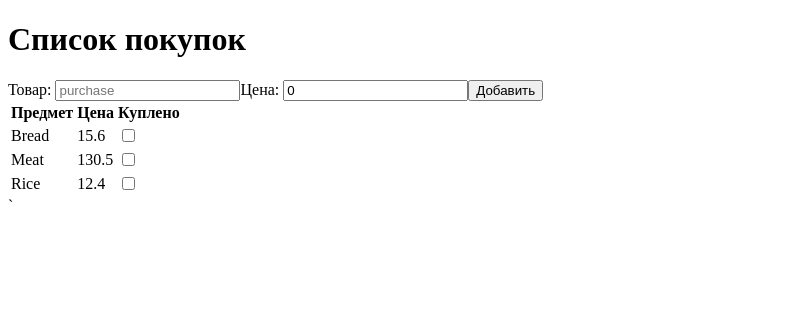
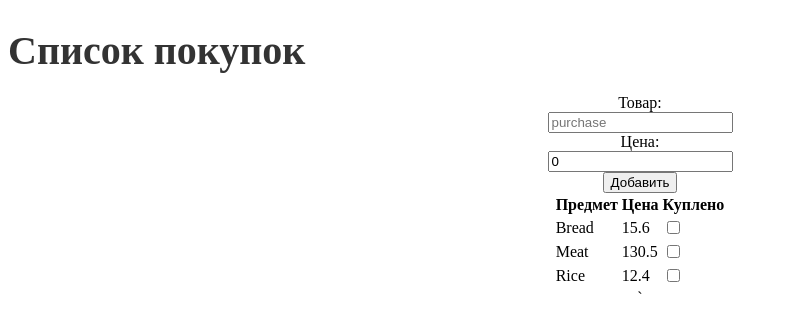
Before and after one commit to NurluhanKakpanAitu/MyFirstNgApp, an Angular app: page / in a window 1280 px wide. Shown: the top 332 px of the page, without its empty margins (0-788 px from the left). Built offline with nearby package versions, Linux system fonts and the light colour scheme.

Commit message:
add css style

```diff
--- a/src/app/app.component.css
+++ b/src/app/app.component.css
@@ -0,0 +1,13 @@
+.container{
+    margin-top: 20px;
+    margin-bottom: 20px;
+    display: flex;
+    justify-content: center;
+    align-items: center;
+    flex-direction: column;
+}
+h1{
+    color: #333;
+    font-size: 2.5em;
+    margin-bottom: 20px;
+}
--- a/src/app/app.component.html
+++ b/src/app/app.component.html
@@ -1,5 +1,5 @@
 <h1>Список покупок</h1>
-<div>
+<div class="container">
   <label for="purchase">Товар: </label>
   <input id="purchase" [(ngModel)]="purchase"  placeholder="purchase">
   <label>Цена: </label>
```
